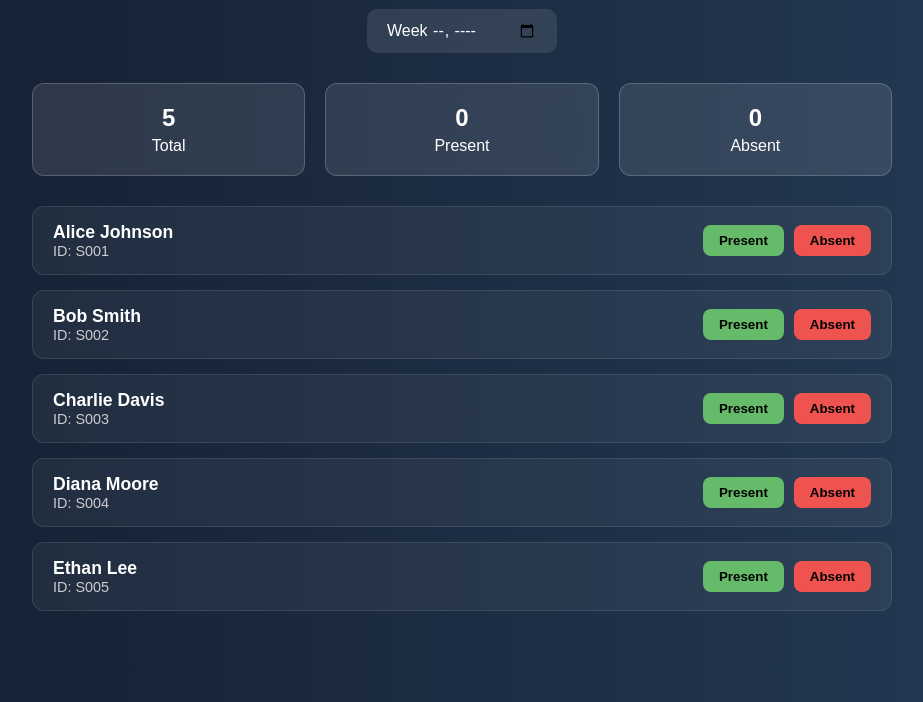
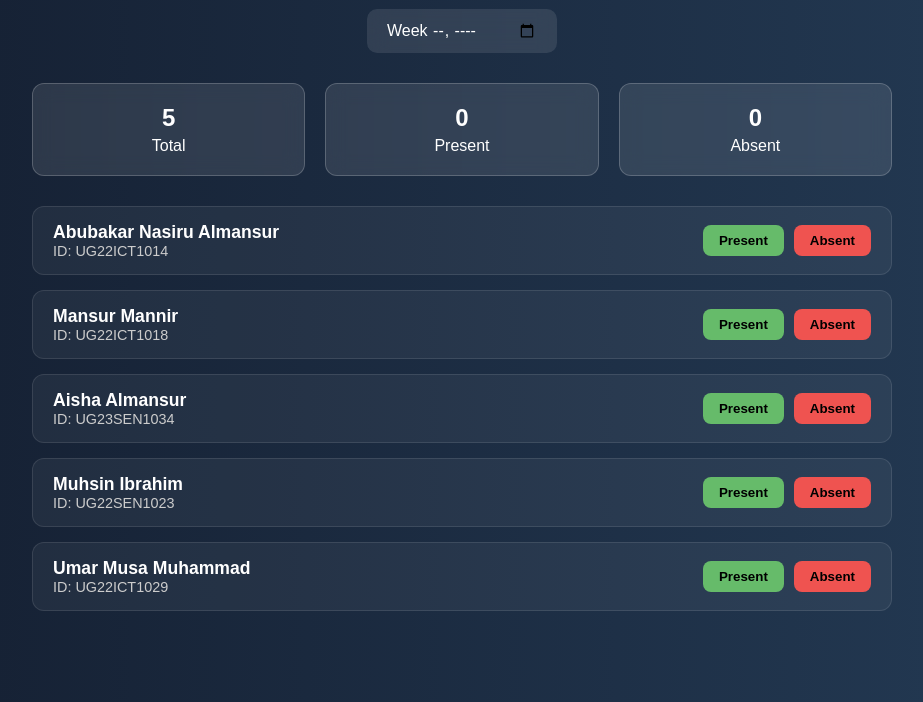
Before and after one commit to Alamansur12/Student-Attendance-dashboard, a plain HTML site: page index.html in a window 1280 px wide. Shown: the part 98-800 px from the top of the page, without its empty margins (178-1101 px from the left). Drawn offline with Linux system fonts and the light colour scheme.

Commit message:
Update index.html

```diff
--- a/index.html
+++ b/index.html
@@ -200,11 +200,11 @@
 
   <script>
     const students = [
-      { id: "S001", name: "Alice Johnson" },
-      { id: "S002", name: "Bob Smith" },
-      { id: "S003", name: "Charlie Davis" },
-      { id: "S004", name: "Diana Moore" },
-      { id: "S005", name: "Ethan Lee" }
+      { id: "UG22ICT1014", name: "Abubakar Nasiru Almansur" },
+      { id: "UG22ICT1018", name: "Mansur Mannir" },
+      { id: "UG23SEN1034", name: "Aisha Almansur" },
+      { id: "UG22SEN1023", name: "Muhsin Ibrahim" },
+      { id: "UG22ICT1029", name: "Umar Musa Muhammad" }
     ];
 
     const attendance = {}; // { "week1-S001": "present", ... }
```
